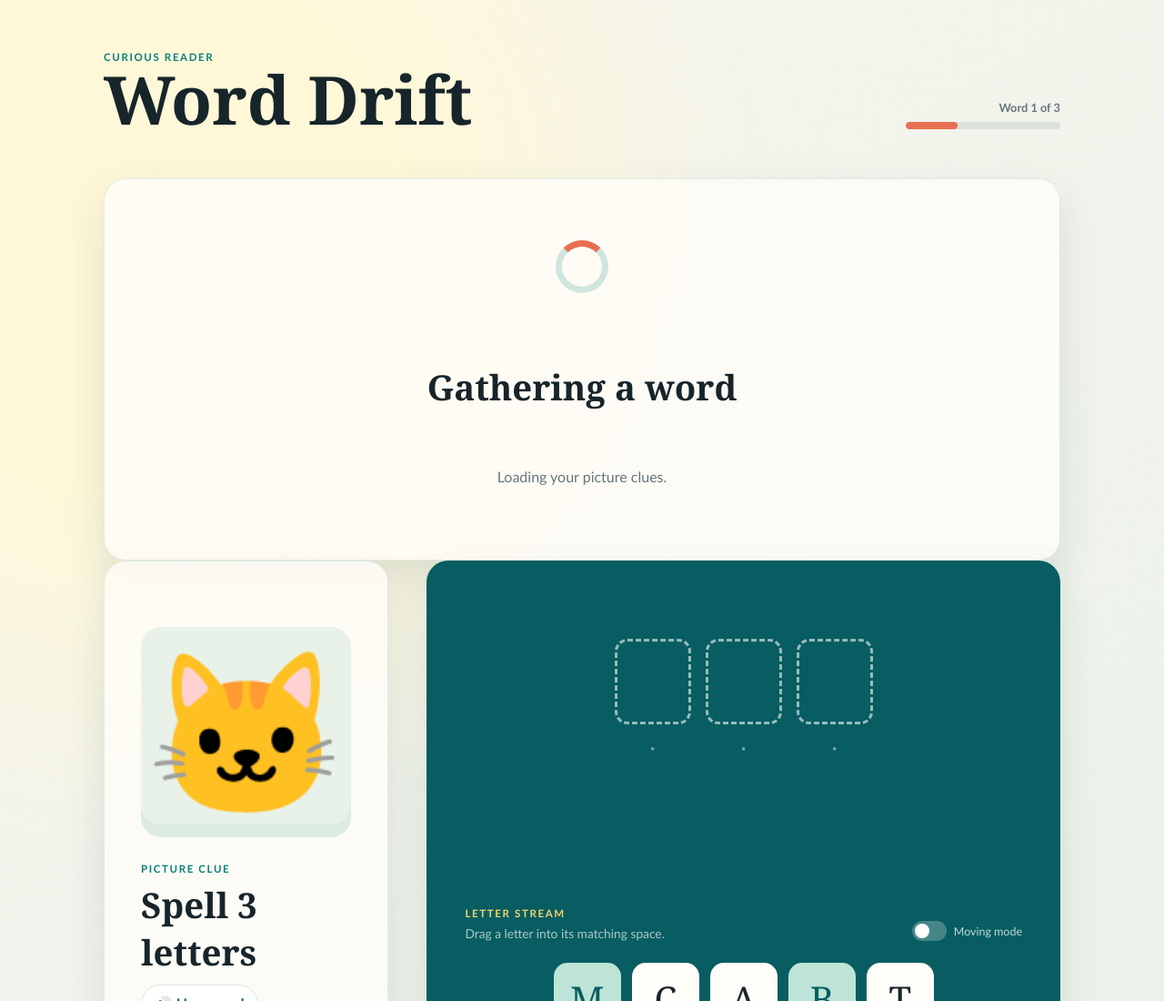
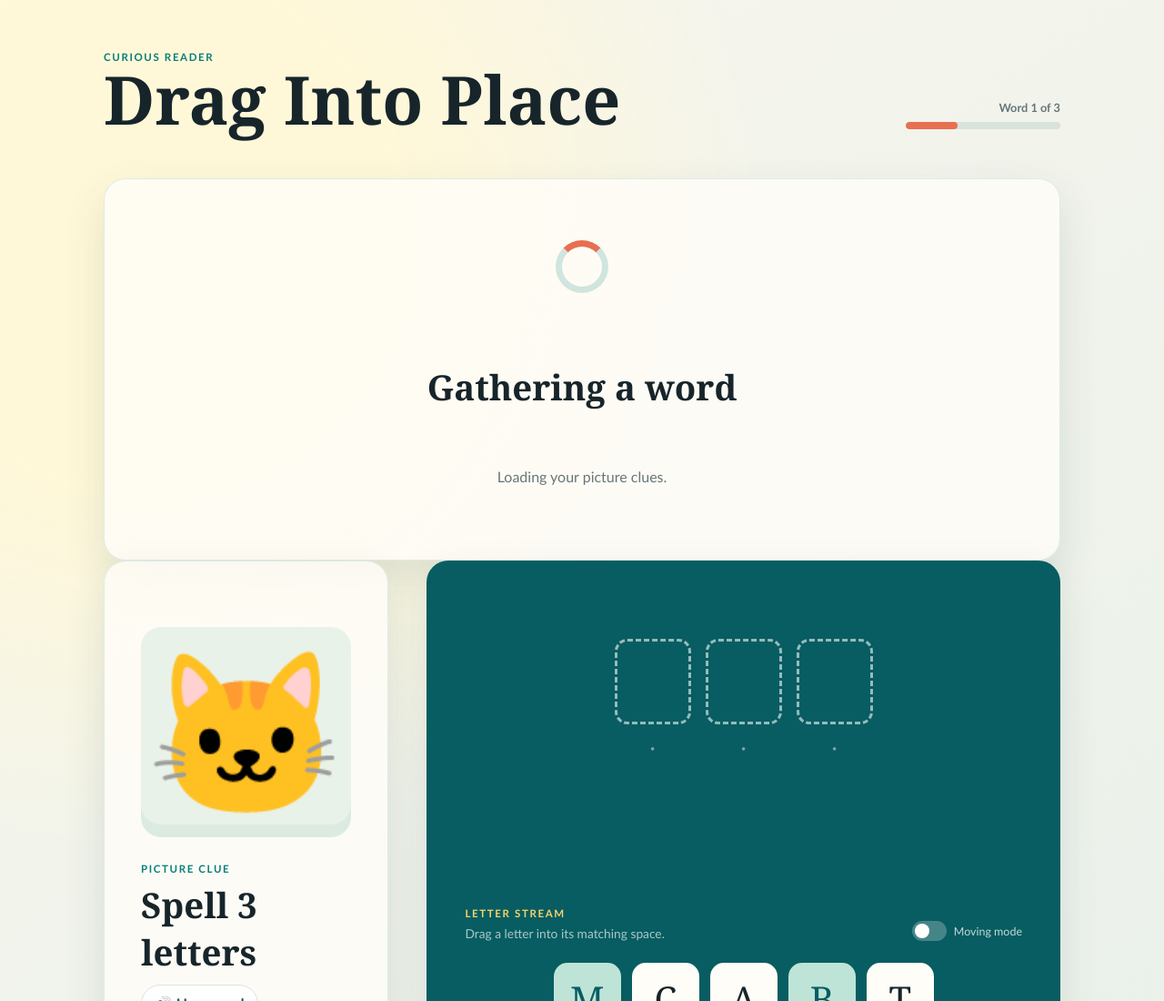
Before and after one commit to oysteinelvik/spelling.dragIntoPlace, a plain HTML site: page index.html in a window 1280 px wide. Shown: the top 1100 px of the page at 91% size. Drawn offline with Linux system fonts and the light colour scheme.

Commit message:
Change name

```diff
--- a/index.html
+++ b/index.html
@@ -3,7 +3,7 @@
 <head>
   <meta charset="UTF-8">
   <meta name="viewport" content="width=device-width, initial-scale=1, viewport-fit=cover">
-  <title>Word Drift | Drag Into Place</title>
+  <title>Drag Into Place</title>
   <link rel="stylesheet" href="./styles.css">
 </head>
 <body>
@@ -11,7 +11,7 @@
     <header class="topbar">
       <div>
         <p class="eyebrow">Curious Reader</p>
-        <h1>Word Drift</h1>
+        <h1>Drag Into Place</h1>
       </div>
       <div class="progress-wrap" aria-label="Progress">
         <span id="progress-label">Word 1</span>
```
Also changed, not shown: README.md.
